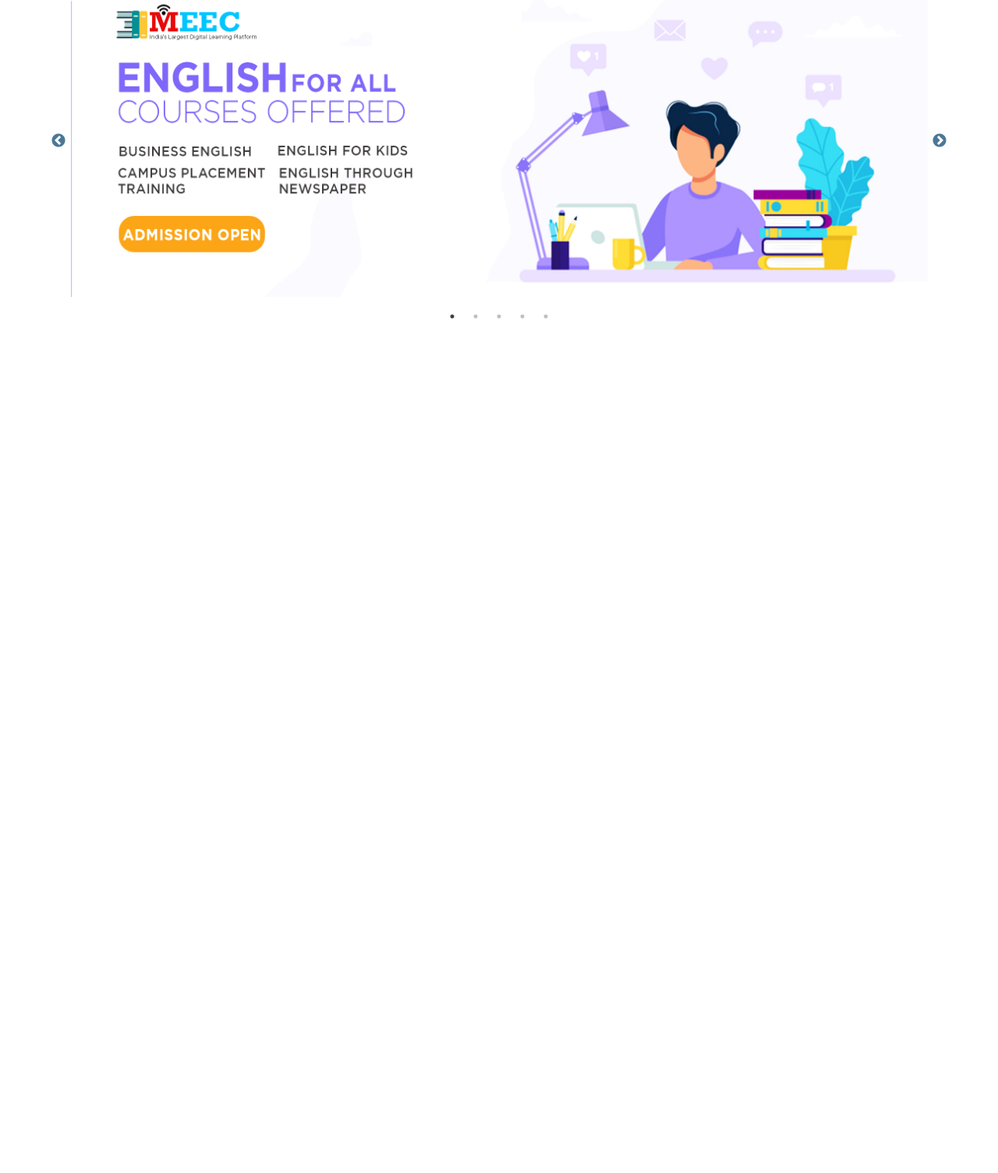
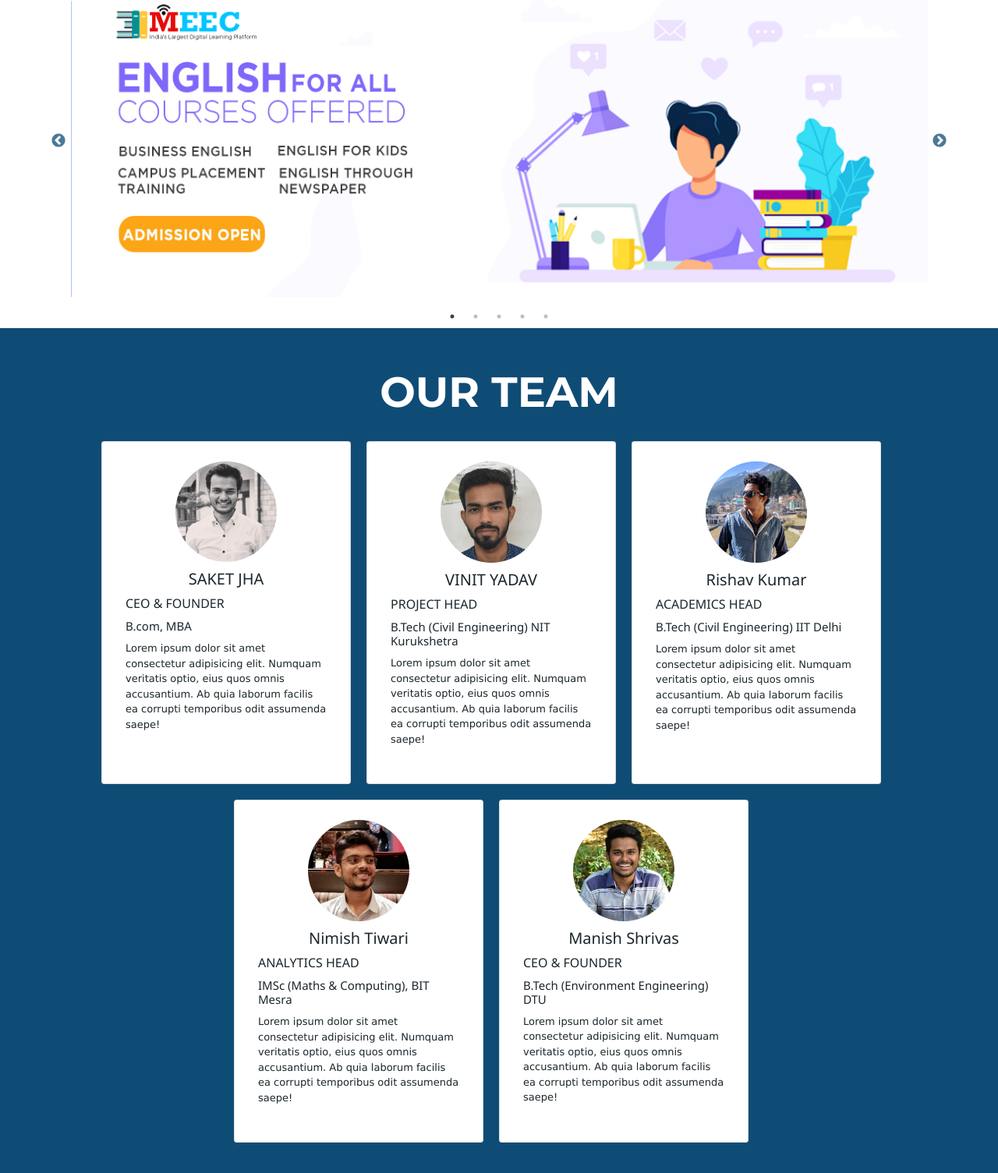
Before and after one commit to vaibhav110800/MEEC, a plain HTML site: page index.html in a window 1280 px wide. Shown: the part 1386-2891 px from the top of the page at 78% size. Before the commit the page ends 1807 px from the top, so only its background shows below. Drawn offline with nearby package versions, Linux system fonts and the light colour scheme.

Commit message:
commit 9
team section added

```diff
--- a/index.html
+++ b/index.html
@@ -51,7 +51,7 @@
             <a class="nav-link" href="#blog">BLOG</a>
           </li>
           <li class="nav-item">
-            <a class="nav-link" href="#team">TEAM</a>
+            <a class="nav-link" href="#t">TEAM</a>
           </li>
           <li class="nav-item">
             <a class="nav-link" href="#career">CAREER</a>
@@ -225,8 +225,72 @@
   <!-- end blog section  -->
 
   <!-- start team section  -->
-  <div id="team">
-
+  <div id="t">
+    <section class="team">
+      <h1 class="th">OUR TEAM</h1>
+      <div class="con">
+        <div class="card">
+          <div class="box">
+            <img src="img/team/5.jpeg" alt="">
+            <h4>SAKET JHA</h4>
+            <H5>CEO & FOUNDER</H5>
+            <h6>B.com, MBA</h6>
+            <p>Lorem ipsum dolor sit amet consectetur adipisicing elit.
+              Numquam veritatis optio, eius quos omnis
+              accusantium. Ab quia laborum facilis ea corrupti
+              temporibus odit assumenda saepe!</p>
+          </div>
+        </div>
+        <div class="card">
+          <div class="box">
+            <img src="img/team/2.jpeg" alt="">
+            <h4>VINIT YADAV</h4>
+            <H5>PROJECT HEAD</H5>
+            <h6>B.Tech (Civil Engineering) NIT Kurukshetra</h6>
+            <p>Lorem ipsum dolor sit amet consectetur adipisicing elit.
+              Numquam veritatis optio, eius quos omnis
+              accusantium. Ab quia laborum facilis ea corrupti
+              temporibus odit assumenda saepe!</p>
+          </div>
+        </div>
+        <div class="card">
+          <div class="box">
+            <img src="img/team/4.jpeg" alt="">
+            <h4>Rishav Kumar</h4>
+            <H5>ACADEMICS HEAD</H5>
+            <h6>B.Tech (Civil Engineering) IIT Delhi</h6>
+            <p>Lorem ipsum dolor sit amet consectetur adipisicing elit.
+              Numquam veritatis optio, eius quos omnis
+              accusantium. Ab quia laborum facilis ea corrupti
+              temporibus odit assumenda saepe!</p>
+          </div>
+        </div>
+        <div class="card">
+          <div class="box">
+            <img src="img/team/1.jpg" alt="">
+            <h4>Nimish Tiwari</h4>
+            <H5>ANALYTICS HEAD</H5>
+            <h6>IMSc (Maths & Computing), BIT Mesra</h6>
+            <p>Lorem ipsum dolor sit amet consectetur adipisicing elit.
+              Numquam veritatis optio, eius quos omnis
+              accusantium. Ab quia laborum facilis ea corrupti
+              temporibus odit assumenda saepe!</p>
+          </div>
+        </div>
+        <div class="card">
+          <div class="box">
+            <img src="img/team/3.jpeg" alt="">
+            <h4>Manish Shrivas</h4>
+            <H5>CEO & FOUNDER</H5>
+            <h6>B.Tech (Environment Engineering) DTU</h6>
+            <p>Lorem ipsum dolor sit amet consectetur adipisicing elit.
+              Numquam veritatis optio, eius quos omnis
+              accusantium. Ab quia laborum facilis ea corrupti
+              temporibus odit assumenda saepe!</p>
+          </div>
+        </div>
+      </div>
+    </section>
   </div>
   <!-- end team section  -->
 
@@ -319,6 +383,8 @@
       ]
     });
   </script>
+
+
   <!--- End of Script Source Files -->
 </body>
 
--- a/index.js
+++ b/index.js
@@ -1,4 +1,5 @@
 // $('.navbar-toggle').click(function () {
+
 //     $('.navbar-toggle i').toggleClass('fa-bars fa-times');
 // });
 
@@ -71,3 +72,15 @@
 //     centerPadding: '0',
 //   });
 // });
+
+$(document).ready(function () {
+    $("#testimonial-slider").owlCarousel({
+        items: 3,
+        itemsDesktop: [1000, 3],
+        itemsDesktopSmall: [979, 2],
+        itemsTablet: [768, 2],
+        itemsMobile: [650, 1],
+        pagination: true,
+        autoPlay: true
+    });
+});
--- a/styles.css
+++ b/styles.css
@@ -1,4 +1,8 @@
 @import url('https://fonts.googleapis.com/css2?family=Montserrat:wght@700;900&family=Poppins:wght@800&family=Roboto:wght@500&display=swap');
+*{
+  box-sizing: border-box;
+}
+
 div.w3-container{
     padding-left: 0px;
     padding-right: 0px;
@@ -98,7 +102,7 @@ a.nav-link{
   border: 3px solid;
   border-radius: 25px;
   font-size: 22px;
-
+  transition: all 0.5s ease-in-out;
 }
 .carousel-caption a:hover{
   background:#0f4c75 ;
@@ -273,3 +277,87 @@ a.nav-link{
     height:auto;
   }
 }
+
+
+/*-------------------------- team section -----------------------------*/
+
+.th{
+  font-family: 'Montserrat', sans-serif ;
+  font-size: 54px;
+  color:white ;
+  text-align: center;
+
+}
+.con{
+  display: flex;
+  flex-wrap: wrap;
+  justify-content: center;
+  margin-left: auto;
+  margin-right:auto;
+  align-items: center;
+  padding-right: -20px;
+  max-width: 1200px;
+  position: relative;
+  min-height: 1px;
+}
+
+.team{
+  min-height: 100vh;
+  padding: 40px 15px;
+  background-color:#0f4c75 ;
+  width: 100%;
+}
+
+.team .card{
+  width: 320px;
+  height: 440px;
+  margin-right: 20px;
+  margin-top: 20px;
+  padding: 0px 15px;
+  /* transition: all 0.6s ease-in-out; */
+}
+/* .team .card:hover{
+  box-shadow: 9px 10px 28px -24px rgba(0, 0, 0, 0.75);
+} */
+
+.team .card .box{
+  padding: 15px;
+  border-radius: 5px;
+
+}
+
+.team .card .box img{
+  width: 130px;
+  display: block;
+  margin:10px auto;
+  border-radius: 50%;
+}
+
+.team .card .box h4{
+  font-size: 20px;
+
+  color: #1b262c;
+  text-align: center;
+}
+
+.team .card .box h5{
+  font-size: 16px;
+
+  color: #1b262c;
+}
+
+.team .card .box h6{
+  font-size: 15px;
+  color: #1b262c;
+}
+
+.team .card .box p{
+  font-size: 13px;
+  color: #1b262c;
+}
+
+@media(max-width: 664px){
+	.team .card{
+		margin-right: 0px;
+	}
+}
```
Also changed, not shown: img/team/bg.png (added).
